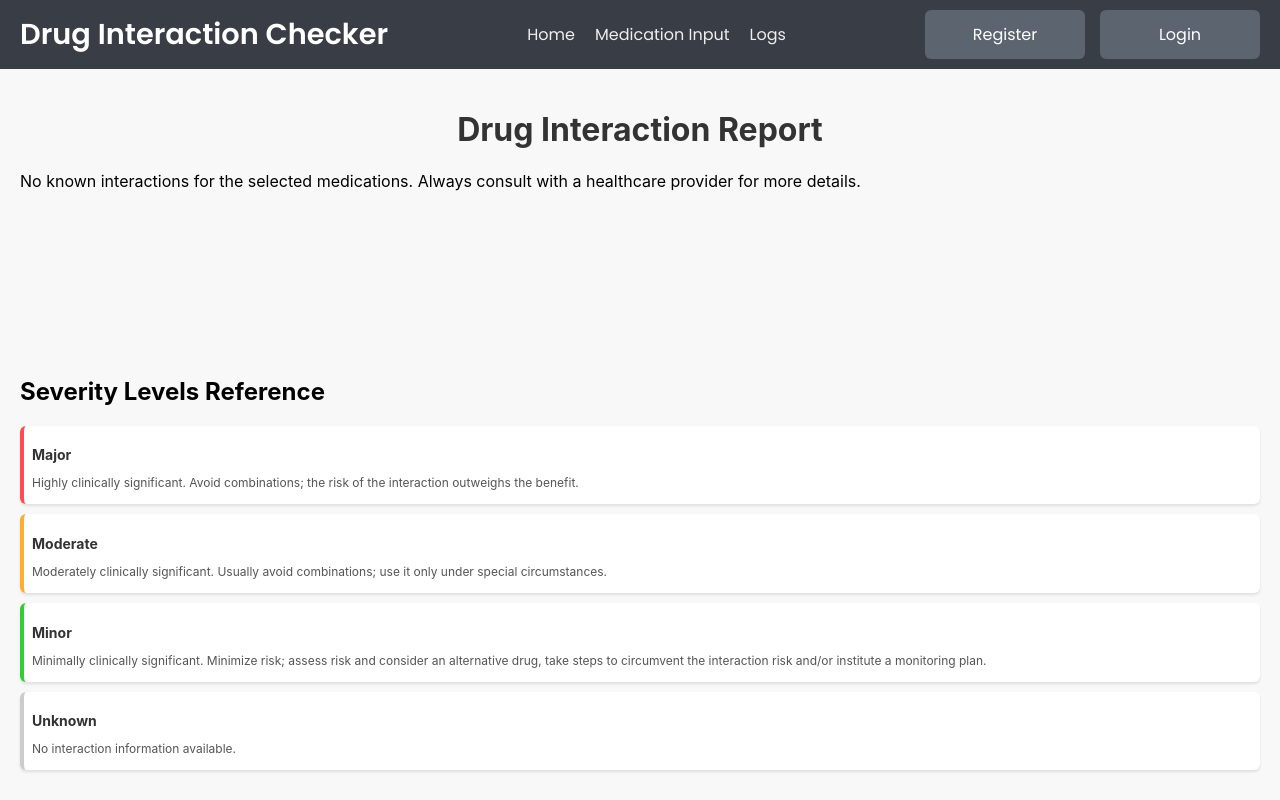
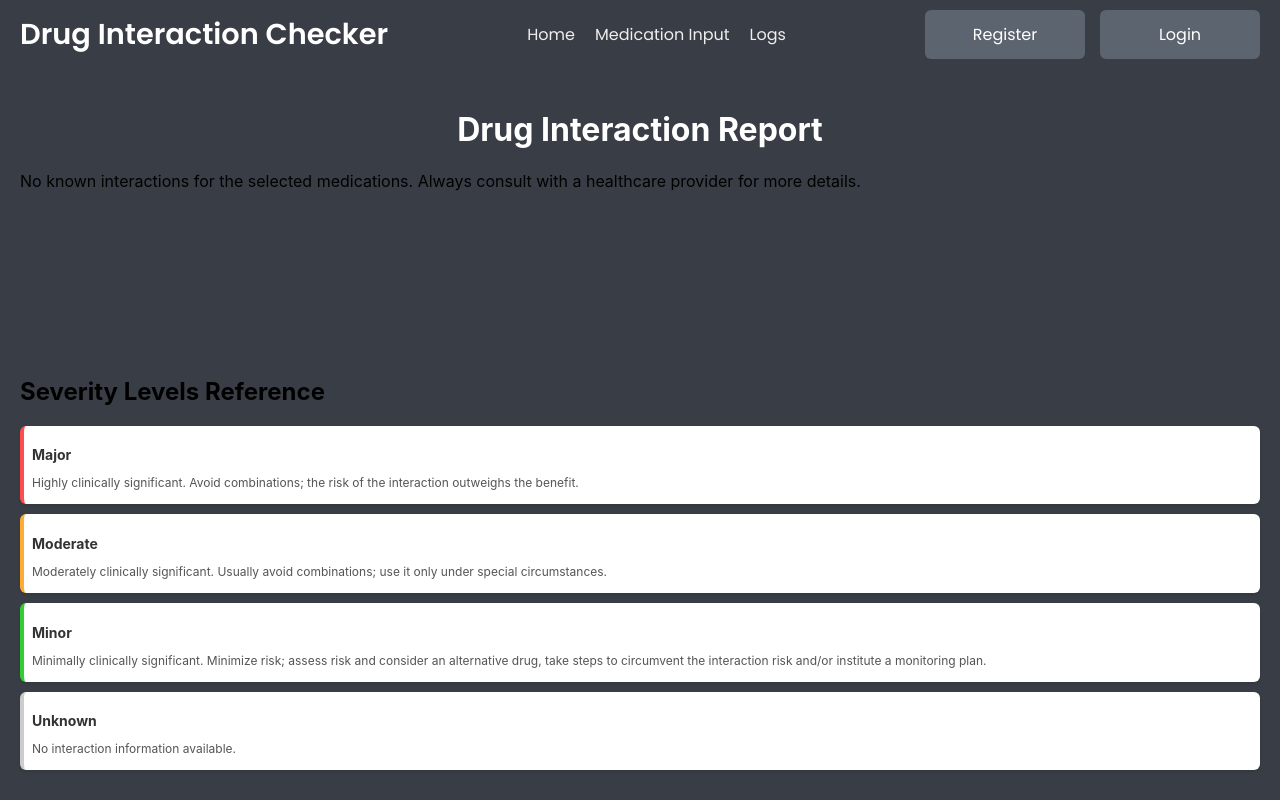
Before and after one commit to hend-isleem/drug_overdose, a React (Create React App) app in the folder frontend/: page /interaction-results in a window 1280 px wide. Shown: the top 800 px of the page. Built offline with nearby package versions, Linux system fonts and the light colour scheme.

Commit message:
Change the background color and header style to match the theme Co-authored-by: SallyAlsfadi alsfadisally@gmail.com

```diff
--- a/frontend/src/components/InteractionResults.js
+++ b/frontend/src/components/InteractionResults.js
@@ -92,10 +92,10 @@ const getLevelColor = (level) => {
 const styles = {
   container: {
     padding: "20px",
-    backgroundColor: "#f8f8f8",
+    backgroundColor: "#393e46",
   },
   header: {
-    color: "#333",
+    color: "white",
     textAlign: "center",
   },
   interactionCard: {
```
